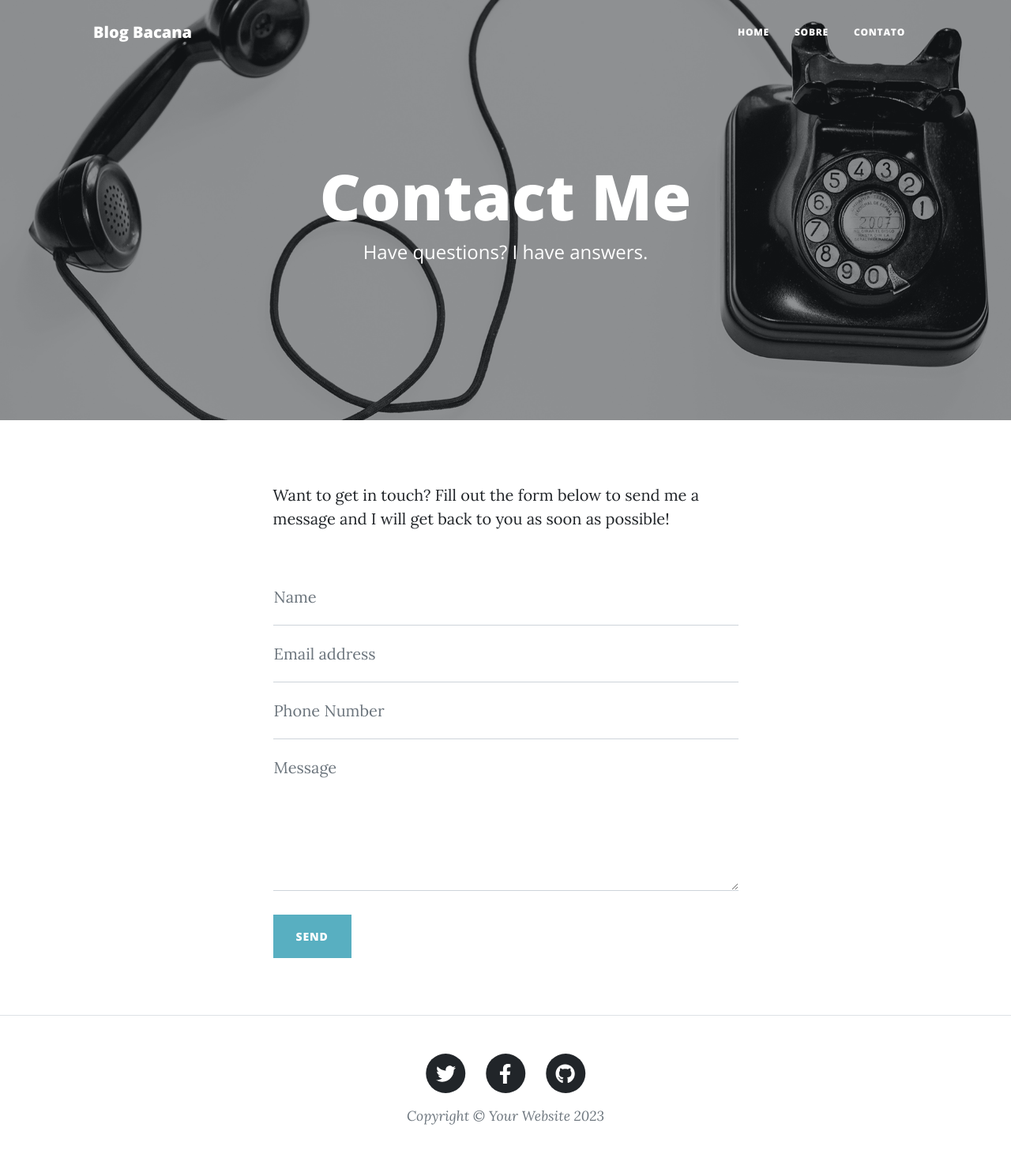
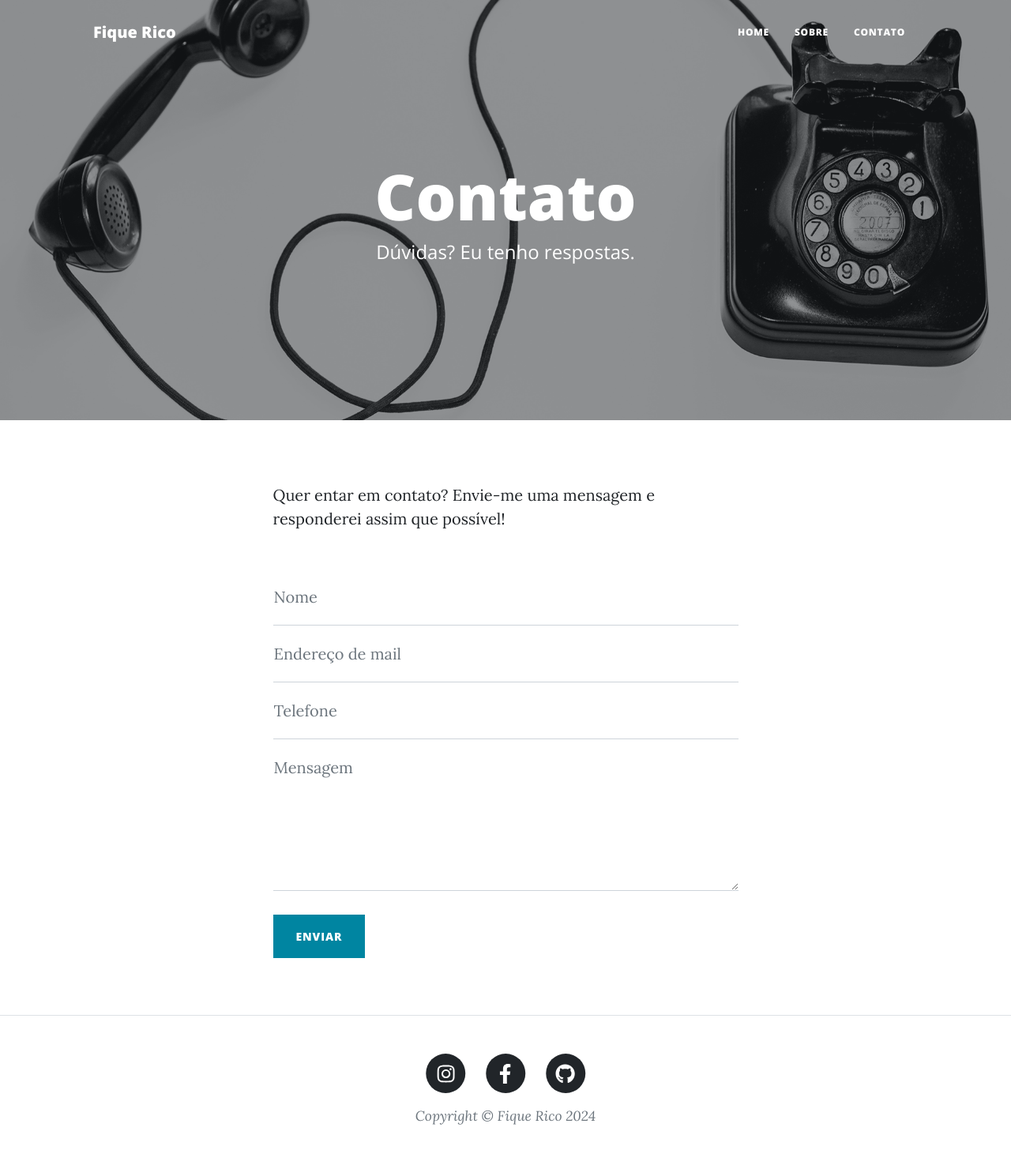
Before and after one commit to Adaylla/blog-exemplo-2, a Django app: page /contato/ in a window 1280 px wide. Shown: the whole page at 79% size. Run offline with Django 5.2, Linux system fonts and the light colour scheme; data comes from the database, SQL or seed files in the repository; both versions use the stored data as it was after the commit; some libraries are stand-ins or nearby versions.

Commit message:
Formulário

```diff
--- a/blog/admin.py
+++ b/blog/admin.py
@@ -1,4 +1,6 @@
 from django.contrib import admin
-from .models import Post
+from .models import Post, Blog, Mensagem
 
 admin.site.register(Post)
+admin.site.register(Blog)
+admin.site.register(Mensagem)
--- a/blog/models.py
+++ b/blog/models.py
@@ -11,3 +11,26 @@ class Post(models.Model):
 
     def __str__(self):
         return self.titulo
+
+class Blog(models.Model):
+    nome = models.CharField(max_length=100)
+    subnome = models.CharField(max_length=100, blank=True)
+    descricao = models.TextField(max_length=2000)
+    capa = models.ImageField()
+    instagram = models.URLField()
+    facebook = models.URLField()
+    github = models.URLField()
+    autores = models.ManyToManyField(User)
+
+    def __str__(self):
+        return self.nome
+
+class Mensagem(models.Model):
+    nome = models.CharField(max_length=100)
+    email = models.EmailField()
+    telefone = models.CharField(max_length=12)
+    mensagem = models.TextField(max_length=1000)
+    lida = models.BooleanField(default=False)
+
+    def __str__(self):
+        return f"{self.nome} - {self.email}"
--- a/blog/templates/base.html
+++ b/blog/templates/base.html
@@ -6,7 +6,9 @@
         <meta name="viewport" content="width=device-width, initial-scale=1, shrink-to-fit=no" />
         <meta name="description" content="" />
         <meta name="author" content="" />
-        <title>Clean Blog - Start Bootstrap Theme</title>
+        <title>
+        {% block title %}{{ blog.nome }}{% endblock title %}
+        </title>
         <link rel="icon" type="image/x-icon" href="{% static 'assets/favicon.ico' %}" />
         <!-- Font Awesome icons (free version)-->
         <script src="https://use.fontawesome.com/releases/v6.3.0/js/all.js" crossorigin="anonymous"></script>
@@ -20,7 +22,7 @@
         <!-- Navigation-->
         <nav class="navbar navbar-expand-lg navbar-light" id="mainNav">
             <div class="container px-4 px-lg-5">
-                <a class="navbar-brand" href="{% url 'index' %}">Blog Bacana</a>
+                <a class="navbar-brand" href="{% url 'index' %}">{{ blog.nome }}</a>
                 <button class="navbar-toggler" type="button" data-bs-toggle="collapse" data-bs-target="#navbarResponsive" aria-controls="navbarResponsive" aria-expanded="false" aria-label="Toggle navigation">
                     Menu
                     <i class="fas fa-bars"></i>
@@ -36,13 +38,15 @@
         </nav>
         {% block header %}
         <!-- Page Header-->
-        <header class="masthead" style="background-image: url('{% static 'assets/img/home-bg.jpg' %}')">
+        <header class="masthead" style="background-image: url('{{ blog.capa.url }}')">
             <div class="container position-relative px-4 px-lg-5">
                 <div class="row gx-4 gx-lg-5 justify-content-center">
                     <div class="col-md-10 col-lg-8 col-xl-7">
                         <div class="site-heading">
-                            <h1>Clean Blog</h1>
-                            <span class="subheading">A Blog Theme by Start Bootstrap</span>
+                            <h1>{{ blog.nome }}</h1>
+                            {% if blog.subnome %}
+                            <span class="subheading">{{ blog.subnome }}</span>
+                            {% endif %}
                         </div>
                     </div>
                 </div>
@@ -59,15 +63,15 @@
                     <div class="col-md-10 col-lg-8 col-xl-7">
                         <ul class="list-inline text-center">
                             <li class="list-inline-item">
-                                <a href="#!">
+                                <a href="{{ blog.instagram }}">
                                     <span class="fa-stack fa-lg">
                                         <i class="fas fa-circle fa-stack-2x"></i>
-                                        <i class="fab fa-twitter fa-stack-1x fa-inverse"></i>
+                                        <i class="fab fa-instagram fa-stack-1x fa-inverse"></i>
                                     </span>
                                 </a>
                             </li>
                             <li class="list-inline-item">
-                                <a href="#!">
+                                <a href="{{ blog.facebook }}">
                                     <span class="fa-stack fa-lg">
                                         <i class="fas fa-circle fa-stack-2x"></i>
                                         <i class="fab fa-facebook-f fa-stack-1x fa-inverse"></i>
@@ -75,7 +79,7 @@
                                 </a>
                             </li>
                             <li class="list-inline-item">
-                                <a href="#!">
+                                <a href="{{ blog.github }}">
                                     <span class="fa-stack fa-lg">
                                         <i class="fas fa-circle fa-stack-2x"></i>
                                         <i class="fab fa-github fa-stack-1x fa-inverse"></i>
@@ -83,7 +87,7 @@
                                 </a>
                             </li>
                         </ul>
-                        <div class="small text-center text-muted fst-italic">Copyright &copy; Your Website 2023</div>
+                        <div class="small text-center text-muted fst-italic">Copyright &copy; {{ blog.nome }} {% now 'Y' %}</div>
                     </div>
                 </div>
             </div>
--- a/blog/templates/contact.html
+++ b/blog/templates/contact.html
@@ -8,8 +8,8 @@
         <div class="row gx-4 gx-lg-5 justify-content-center">
             <div class="col-md-10 col-lg-8 col-xl-7">
                 <div class="page-heading">
-                    <h1>Contact Me</h1>
-                    <span class="subheading">Have questions? I have answers.</span>
+                    <h1>Contato</h1>
+                    <span class="subheading">Dúvidas? Eu tenho respostas.</span>
                 </div>
             </div>
         </div>
@@ -23,7 +23,7 @@
     <div class="container px-4 px-lg-5">
         <div class="row gx-4 gx-lg-5 justify-content-center">
             <div class="col-md-10 col-lg-8 col-xl-7">
-                <p>Want to get in touch? Fill out the form below to send me a message and I will get back to you as soon as possible!</p>
+                <p>Quer entar em contato? Envie-me uma mensagem e responderei assim que possível!</p>
                 <div class="my-5">
                     <!-- * * * * * * * * * * * * * * *-->
                     <!-- * * SB Forms Contact Form * *-->
@@ -32,27 +32,28 @@
                     <!-- To make this form functional, sign up at-->
                     <!-- https://startbootstrap.com/solution/contact-forms-->
                     <!-- to get an API token!-->
-                    <form id="contactForm" data-sb-form-api-token="API_TOKEN">
+                    <form id="contactForm" method="POST">
+                        {% csrf_token %}
                         <div class="form-floating">
-                            <input class="form-control" id="name" type="text" placeholder="Enter your name..." data-sb-validations="required" />
-                            <label for="name">Name</label>
-                            <div class="invalid-feedback" data-sb-feedback="name:required">A name is required.</div>
+                            <input class="form-control" id="name" name="nome" type="text" placeholder="Digite seu nome..." data-sb-validations="required" />
+                            <label for="name">Nome</label>
+                            <div class="invalid-feedback">A name is required.</div>
                         </div>
                         <div class="form-floating">
-                            <input class="form-control" id="email" type="email" placeholder="Enter your email..." data-sb-validations="required,email" />
-                            <label for="email">Email address</label>
-                            <div class="invalid-feedback" data-sb-feedback="email:required">An email is required.</div>
-                            <div class="invalid-feedback" data-sb-feedback="email:email">Email is not valid.</div>
+                            <input class="form-control" id="email" name="email"type="email" placeholder="Digite seu email..." data-sb-validations="required,email" />
+                            <label for="email">Endereço de mail</label>
+                            <div class="invalid-feedback">An email is required.</div>
+                            <div class="invalid-feedback">Email is not valid.</div>
                         </div>
                         <div class="form-floating">
-                            <input class="form-control" id="phone" type="tel" placeholder="Enter your phone number..." data-sb-validations="required" />
-                            <label for="phone">Phone Number</label>
-                            <div class="invalid-feedback" data-sb-feedback="phone:required">A phone number is required.</div>
+                            <input class="form-control" id="phone" name="telefone" type="tel" placeholder="Digite seu telefone..." data-sb-validations="required" />
+                            <label for="phone">Telefone</label>
+                            <div class="invalid-feedback">A phone number is required.</div>
                         </div>
                         <div class="form-floating">
-                            <textarea class="form-control" id="message" placeholder="Enter your message here..." style="height: 12rem" data-sb-validations="required"></textarea>
-                            <label for="message">Message</label>
-                            <div class="invalid-feedback" data-sb-feedback="message:required">A message is required.</div>
+                            <textarea class="form-control" id="message" name="mensagem" placeholder="Digite sua mensagem..." style="height: 12rem" data-sb-validations="required"></textarea>
+                            <label for="message">Mensagem</label>
+                            <div class="invalid-feedback">A message is required.</div>
                         </div>
                         <br />
                         <!-- Submit success message-->
@@ -73,7 +74,7 @@
                         <!-- an error submitting the form-->
                         <div class="d-none" id="submitErrorMessage"><div class="text-center text-danger mb-3">Error sending message!</div></div>
                         <!-- Submit Button-->
-                        <button class="btn btn-primary text-uppercase disabled" id="submitButton" type="submit">Send</button>
+                        <button class="btn btn-primary text-uppercase" id="submitButton" type="submit">Enviar</button>
                     </form>
                 </div>
             </div>
--- a/blog/views.py
+++ b/blog/views.py
@@ -1,9 +1,10 @@
 from django.shortcuts import render
-from .models import Post
+from .models import Post, Blog, Mensagem
 
 def index(request):
     context = {
         "posts": Post.objects.all(),
+        "blog": Blog.objects.first()
     }
     return render(request, "index.html", context)
 
@@ -14,7 +15,27 @@ def post(request, post_id):
     return render(request, "post.html", context)
 
 def sobre(request):
-    return render(request, "about.html")
+    context = {
+        "blog": Blog.objects.first()
+    }
+    return render(request, "about.html", context)
 
 def contato(request):
-    return render(request, "contact.html")
+    context = {
+        "blog": Blog.objects.first()
+    }
+    if request.method == "POST":
+        print(request.POST['nome'])
+        print(request.POST['email'])
+        print(request.POST['telefone'])
+        print(request.POST['mensagem'])
+
+        mensagem = Mensagem(nome = request.POST['nome'],
+                            email = request.POST['email'],
+                            telefone = request.POST['telefone'],
+                            mensagem = request.POST['mensagem'])
+        mensagem.save()
+
+        return render(request, "contact.html", context)
+    else:
+        return render(request, "contact.html", context)
```
Also changed, not shown: blog/templates/about.html (+4 -6 lines), blog/templates/post.html (+5 -22 lines), blog/migrations/0004_blog.py (added), blog/migrations/0005_rename_logo_blog_capa.py (added), blog/migrations/0006_blog_subnome.py (added), blog/migrations/0007_mensagem.py (added), blog/migrations/0008_mensagem_lida.py (added), db.sqlite3, media/contact-bg.jpg (added).
